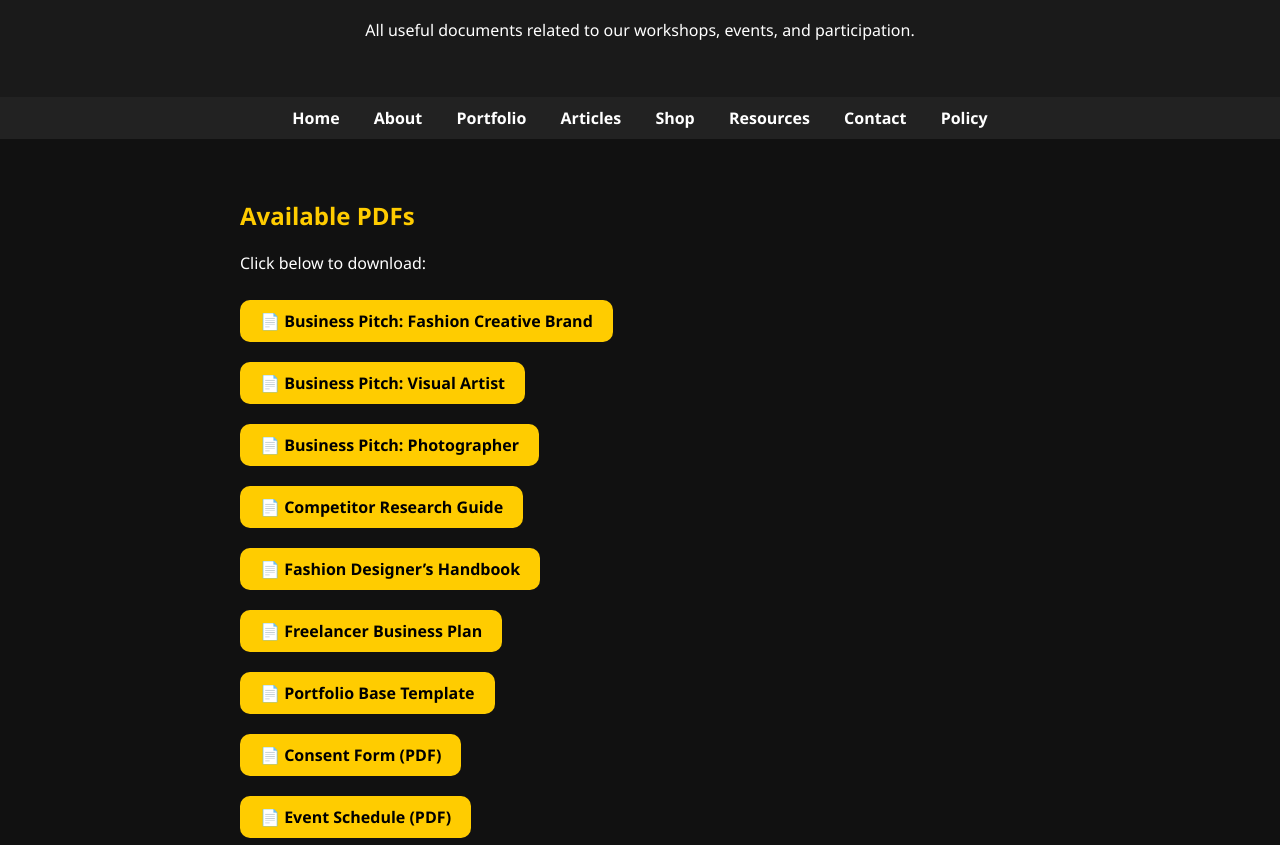
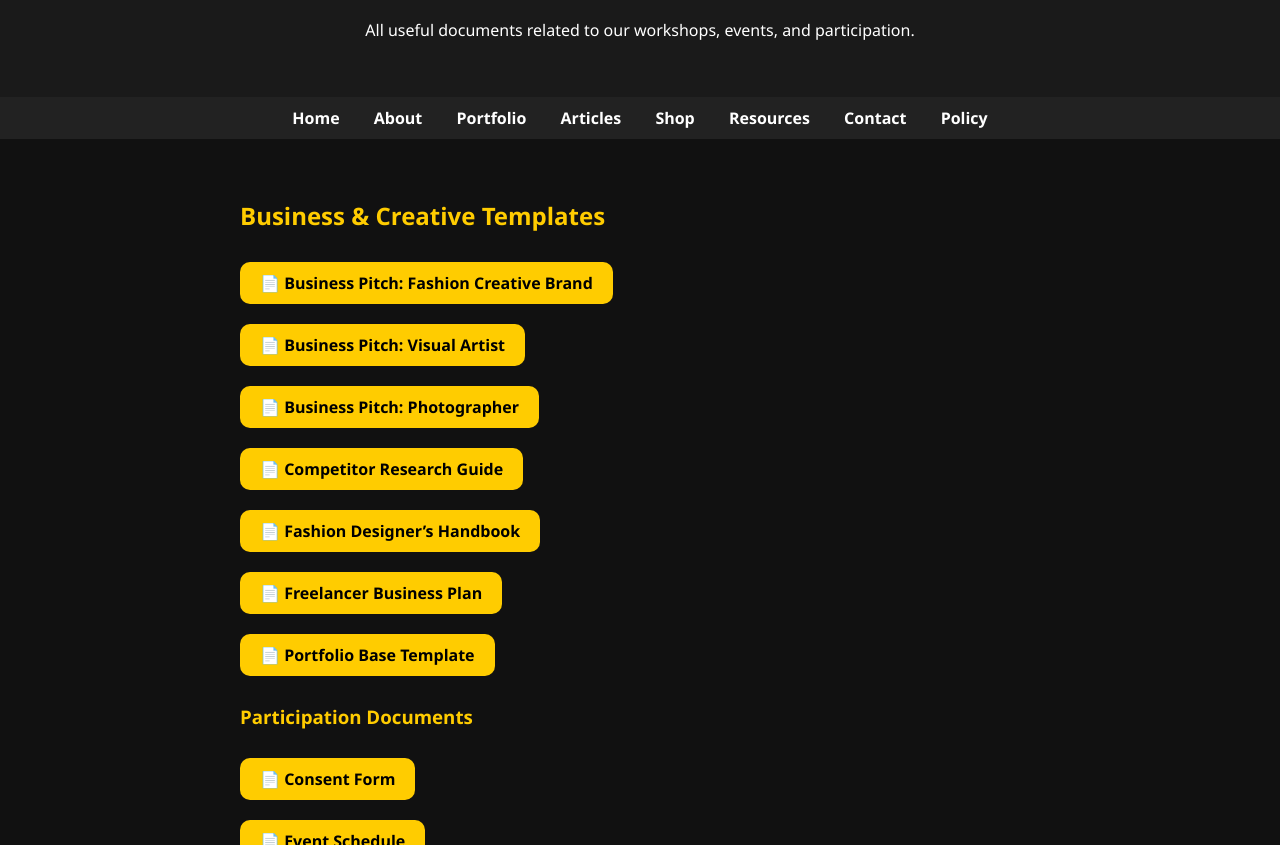
Before and after one commit to HavanaMi/Innovate-Generation, a plain HTML site: page resources.html in a window 1280 px wide. Shown: the part 107-952 px from the top of the page. Drawn offline with Linux system fonts and the light colour scheme.

Commit message:
Update resources.html

```diff
--- a/resources.html
+++ b/resources.html
@@ -36,7 +36,7 @@
       max-width: 800px;
       margin: auto;
     }
-    h2 {
+    h2, h3 {
       color: #ffcc00;
     }
     a.download-btn {
@@ -73,33 +73,22 @@
   </nav>
 
   <section>
-    <h2>Available PDFs</h2>
-    <p>Click below to download:</p>
+    <h2>Business & Creative Templates</h2>
+    <ul style="list-style-type: none; padding-left: 0;">
+      <li><a href="resources/pdfs/business_pitch_fashion_creative_brand.pdf" class="download-btn" download>📄 Business Pitch: Fashion Creative Brand</a></li>
+      <li><a href="resources/pdfs/business_pitch_visual_artist.pdf" class="download-btn" download>📄 Business Pitch: Visual Artist</a></li>
+      <li><a href="resources/pdfs/business_pitch_photographer.pdf" class="download-btn" download>📄 Business Pitch: Photographer</a></li>
+      <li><a href="resources/pdfs/competitors.pdf" class="download-btn" download>📄 Competitor Research Guide</a></li>
+      <li><a href="resources/pdfs/fashion_designers_handbook.pdf" class="download-btn" download>📄 Fashion Designer’s Handbook</a></li>
+      <li><a href="resources/pdfs/freelancer_business_plan.pdf" class="download-btn" download>📄 Freelancer Business Plan</a></li>
+      <li><a href="resources/pdfs/portfolio_base.pdf" class="download-btn" download>📄 Portfolio Base Template</a></li>
+    </ul>
 
+    <h3>Participation Documents</h3>
     <ul style="list-style-type: none; padding-left: 0;">
-      <li><a href="resources/pdfs/BUSINESS%20PITCH%20FASHION%20CREATIVE%20BRAND.pdf" class="download-btn" download>📄 Business Pitch: Fashion Creative Brand</a></li>
-      <li><a href="resources/pdfs/BUSINESS%20PITCH%20FOR%20A%20VISUAL%20ARTIST%20.pdf" class="download-btn" download>📄 Business Pitch: Visual Artist</a></li>
-      <li><a href="resources/pdfs/BUSINESS%20PITCH%20PHOTOGRAPHER%20.pdf" class="download-btn" download>📄 Business Pitch: Photographer</a></li>
-      <li><a href="resources/pdfs/Competitors.pdf" class="download-btn" download>📄 Competitor Research Guide</a></li>
-      <li><a href="resources/pdfs/Fashion%20designer%E2%80%99s%20handbook.pdf" class="download-btn" download>📄 Fashion Designer’s Handbook</a></li>
-      <li><a href="resources/pdfs/Freelancer%20Business%20Plan.pdf" class="download-btn" download>📄 Freelancer Business Plan</a></li>
-      <li><a href="resources/pdfs/Portfolio%20Base.pdf" class="download-btn" download>📄 Portfolio Base Template</a></li>
-    <ul style="list-style-type: none; padding-left: 0;">
-      <li>
-        <a href="resources/pdfs/ConsentForm.pdf" class="download-btn" download>
-          📄 Consent Form (PDF)
-        </a>
-      </li>
-      <li>
-        <a href="resources/pdfs/EventSchedule.pdf" class="download-btn" download>
-          📄 Event Schedule (PDF)
-        </a>
-      </li>
-      <li>
-        <a href="resources/pdfs/WorkshopGuide.pdf" class="download-btn" download>
-          📄 Workshop Guide (PDF)
-        </a>
-      </li>
+      <li><a href="resources/pdfs/consent_form.pdf" class="download-btn" download>📄 Consent Form</a></li>
+      <li><a href="resources/pdfs/event_schedule.pdf" class="download-btn" download>📄 Event Schedule</a></li>
+      <li><a href="resources/pdfs/workshop_guide.pdf" class="download-btn" download>📄 Workshop Guide</a></li>
     </ul>
   </section>
 
```
